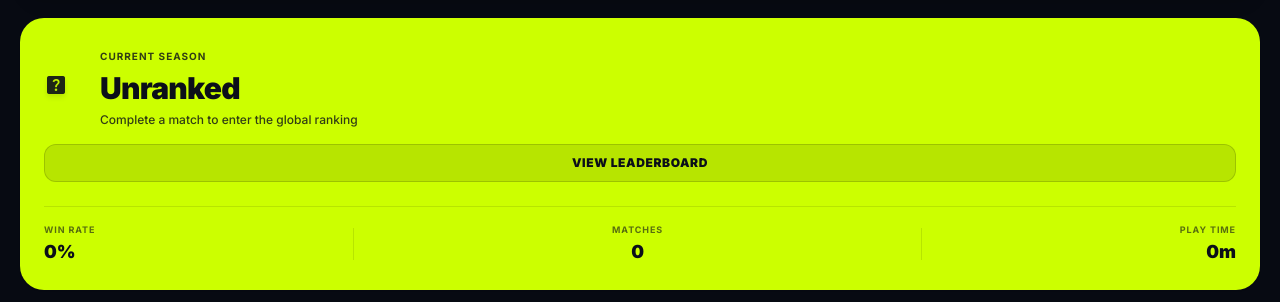
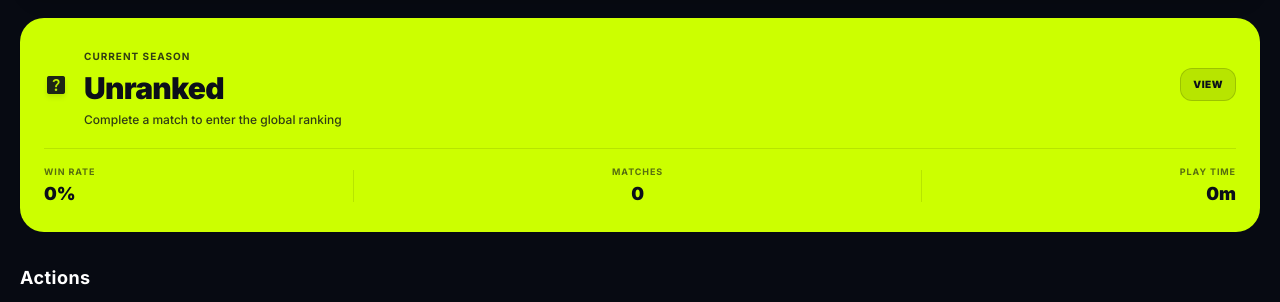
Before and after one commit to jimmykaunglfc-hub/arcade-hub-app, a Next.js app: page / in a window 1280 px wide. Shown: the part 186-488 px from the top of the page. Built offline with nearby package versions, Linux system fonts and the light colour scheme; no server answers; the database is empty.

Commit message:
Rank Card View

```diff
--- a/components/HomeTab.tsx
+++ b/components/HomeTab.tsx
@@ -412,7 +412,7 @@ export default function HomeTab({
           color: "var(--on-primary)",
         }}
       >
-        <div className="flex items-center gap-8">
+        <div className="flex items-center gap-4">
           <div className="flex items-center justify-center shrink-0">
             {rankData?.badgeIconUrl ? (
               <img
@@ -429,7 +429,7 @@ export default function HomeTab({
               </span>
             )}
           </div>
-          <div className="flex flex-col">
+          <div className="min-w-0 flex-1 flex flex-col">
             <div className="opacity-80 mb-1">
               <span className="font-caps text-[10px] font-bold uppercase tracking-widest">
                 Current Season
@@ -444,16 +444,15 @@ export default function HomeTab({
                 : "Complete a match to enter the global ranking"}
             </p>
           </div>
+          <button
+            onClick={() => { router.push("/leaderboard"); }}
+            className="shrink-0 rounded-xl border border-black/15 bg-black/10 px-3 py-2 text-[10px] font-black uppercase tracking-wider transition hover:bg-black/15 active:scale-[0.98]"
+          >
+            View
+          </button>
         </div>
 
-        <button
-          onClick={() => { router.push("/leaderboard"); }}
-          className="mt-4 w-full rounded-xl border border-black/15 bg-black/10 py-2.5 text-xs font-black uppercase tracking-wider transition hover:bg-black/15 active:scale-[0.98]"
-        >
-          View Leaderboard
-        </button>
-
-        <div className="flex justify-between items-center mt-6 pt-4 border-t border-black/10">
+        <div className="flex justify-between items-center mt-5 pt-4 border-t border-black/10">
           <div className="flex flex-col items-start">
             <span className="font-caps text-[9px] font-bold opacity-60 uppercase tracking-widest">
               Win Rate
```
